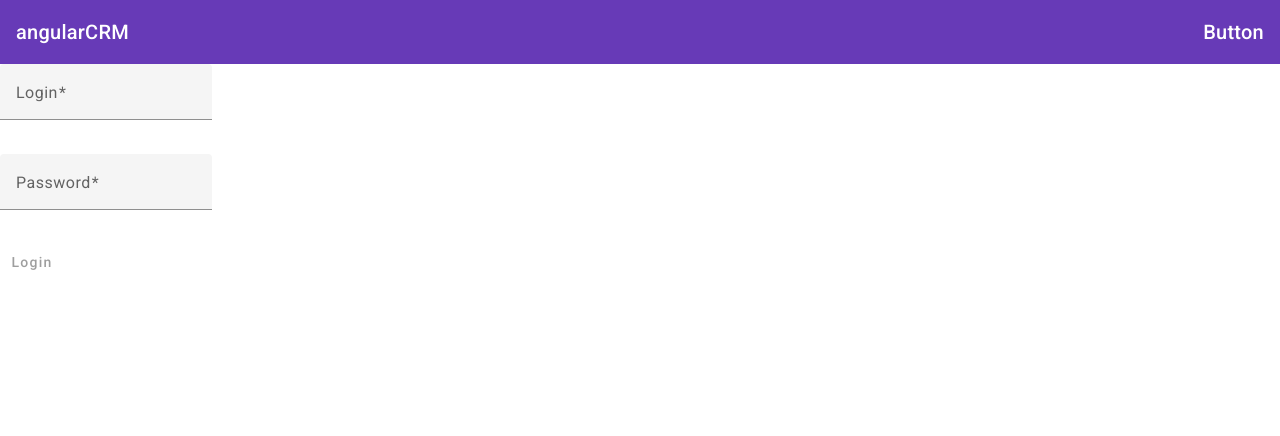
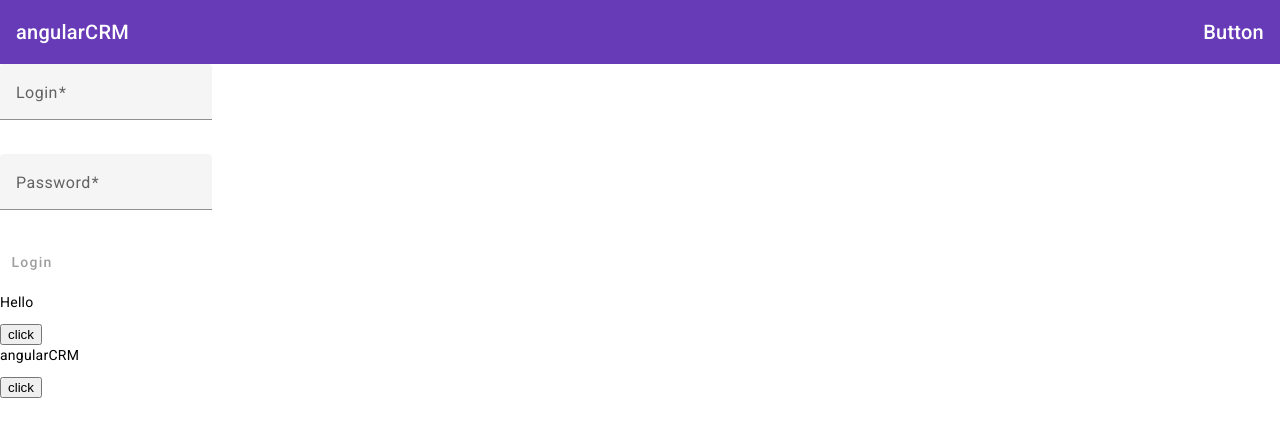
Before and after one commit to jollivetc/angularCRM-Nov23, an Angular app: page / in a window 1280 px wide. Shown: the top 436 px of the page. Built offline with nearby package versions, Linux system fonts and the light colour scheme.

Commit message:
custom component

```diff
--- a/src/app/app.component.html
+++ b/src/app/app.component.html
@@ -4,6 +4,9 @@
   <span>Button</span>
 </mat-toolbar>
 
+<crm-login></crm-login>
 
-
-<crm-login></crm-login>
+<crm-dummy label="Hello"
+    (clicked)="catched($event)"></crm-dummy>
+ <crm-dummy [label]="title"
+    (clicked)="catched2($event)"></crm-dummy>
--- a/src/app/app.component.ts
+++ b/src/app/app.component.ts
@@ -7,9 +7,11 @@ import { Component } from '@angular/core';
 })
 export class AppComponent {
   title = 'angularCRM';
-  cars = ['Citroen', 'Peugeot','Tesla', 'Toyota'];
 
-  onClick($event:MouseEvent):void{
+  catched($event: any):void{
     console.log($event);
   }
+  catched2($event: any):void{
+    console.warn($event);
+  }
 }
--- a/src/app/app.module.ts
+++ b/src/app/app.module.ts
@@ -7,11 +7,15 @@ import { ReactiveFormsModule } from '@angular/forms';
 import { LoginComponent } from './login/login.component';
 import { BrowserAnimationsModule } from '@angular/platform-browser/animations';
 import { AppMaterialModule } from './app-material/app-material.module';
+import { DummyComponent } from './component/dummy/dummy.component';
+import { HelpComponent } from './component/help/help.component';
 
 @NgModule({
   declarations: [
     AppComponent,
-    LoginComponent
+    LoginComponent,
+    DummyComponent,
+    HelpComponent
   ],
   imports: [
     BrowserModule,
--- /dev/null
+++ b/src/app/component/dummy/dummy.component.html
@@ -0,0 +1,3 @@
+<p>{{label}}</p>
+
+<button (click)="onClick()">click</button>
--- /dev/null
+++ b/src/app/component/dummy/dummy.component.ts
@@ -0,0 +1,19 @@
+import { Component, EventEmitter, Input, Output } from '@angular/core';
+
+@Component({
+  selector: 'crm-dummy',
+  templateUrl: './dummy.component.html',
+  styleUrls: ['./dummy.component.scss']
+})
+export class DummyComponent {
+
+  @Input()
+  label:string='';
+  @Output()
+  clicked:EventEmitter<string> = new EventEmitter<string>();
+
+  onClick():void{
+    this.clicked.emit(`${this.label} a random string`)
+  }
+
+}
--- /dev/null
+++ b/src/app/component/help/help.component.html
@@ -0,0 +1,3 @@
+<span *ngIf="isError()">
+  <span *ngFor="let message of messages">{{message}}</span>
+</span>
--- /dev/null
+++ b/src/app/component/help/help.component.ts
@@ -0,0 +1,27 @@
+import { Component, Input } from '@angular/core';
+import { AbstractControl } from '@angular/forms';
+
+@Component({
+  selector: 'crm-help',
+  templateUrl: './help.component.html',
+  styleUrls: ['./help.component.scss']
+})
+export class HelpComponent {
+
+  @Input()
+  field?:AbstractControl;
+
+  @Input()
+  errorMessages?:{[key:string]:string};
+
+  isError():boolean{
+    return !!this.field && this.field.touched && this.field.invalid;
+  }
+
+  get messages():string[]{
+    return Object.keys(this.field?.errors as object).map(key=>{
+      return this.errorMessages?.[key]?this.errorMessages?.[key]
+                :`missing message for ${key}`
+    })
+  }
+}
--- a/src/app/login/login.component.html
+++ b/src/app/login/login.component.html
@@ -9,10 +9,9 @@
             formControlName="login">
       </mat-form-field>
 
-      <span *ngIf="loginForm.get('login')?.touched && loginForm.get('login')?.errors">
-        <span *ngIf="loginForm.get('login')?.errors?.['required']">Missing login</span>
-        <span *ngIf="loginForm.get('login')?.errors?.['minlength']">3 chars at least</span>
-      </span>
+      <crm-help [field]="loginForm.get('login')!"
+                [errorMessages]="loginErrors"></crm-help>
+
     </p>
     <p>
       <mat-form-field>
--- a/src/app/login/login.component.ts
+++ b/src/app/login/login.component.ts
@@ -9,6 +9,10 @@ import { AbstractControl, FormControl, FormGroup, ValidationErrors, Validators }
 export class LoginComponent {
 
   loginForm: FormGroup;
+  loginErrors = {
+      required : 'Missing login',
+      minlength : 'more than 3 characters'
+  }
 
   constructor(){
     this.loginForm = new FormGroup({
```
Also changed, not shown: src/app/component/dummy/dummy.component.scss (added), src/app/component/help/help.component.scss (added), 2 other files (tests, documents, lock files or other folders).
